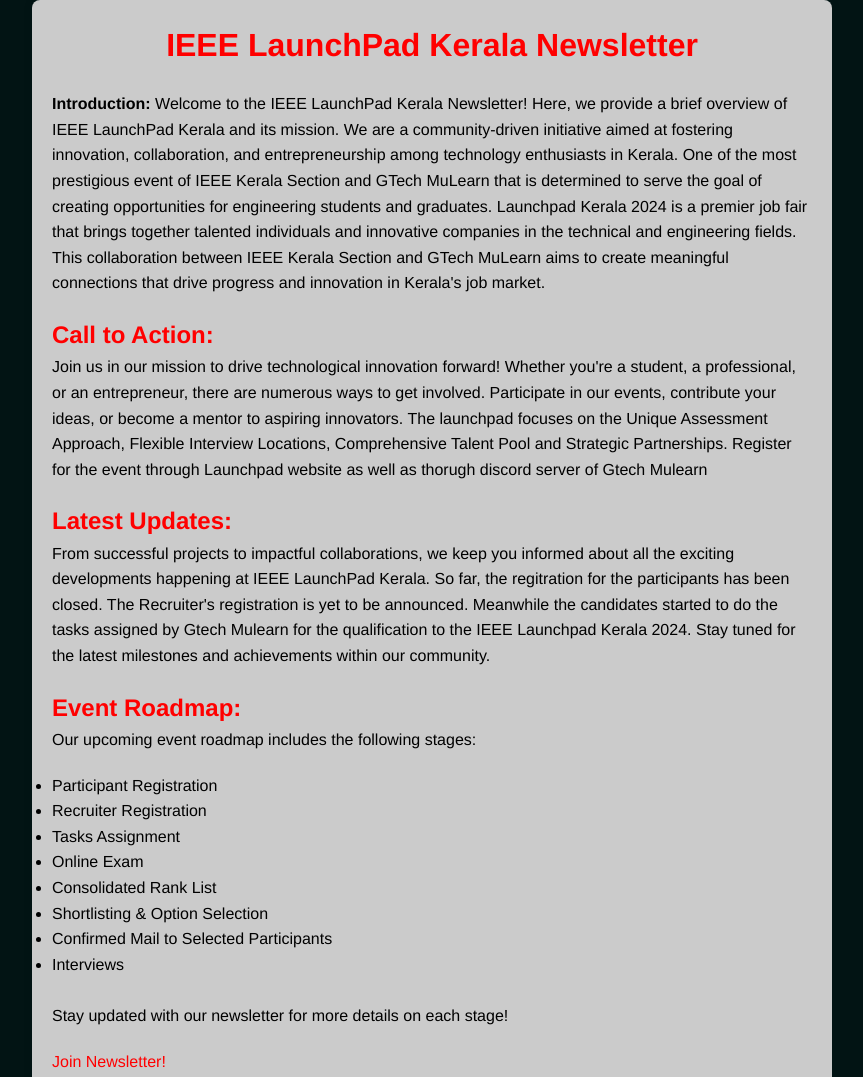
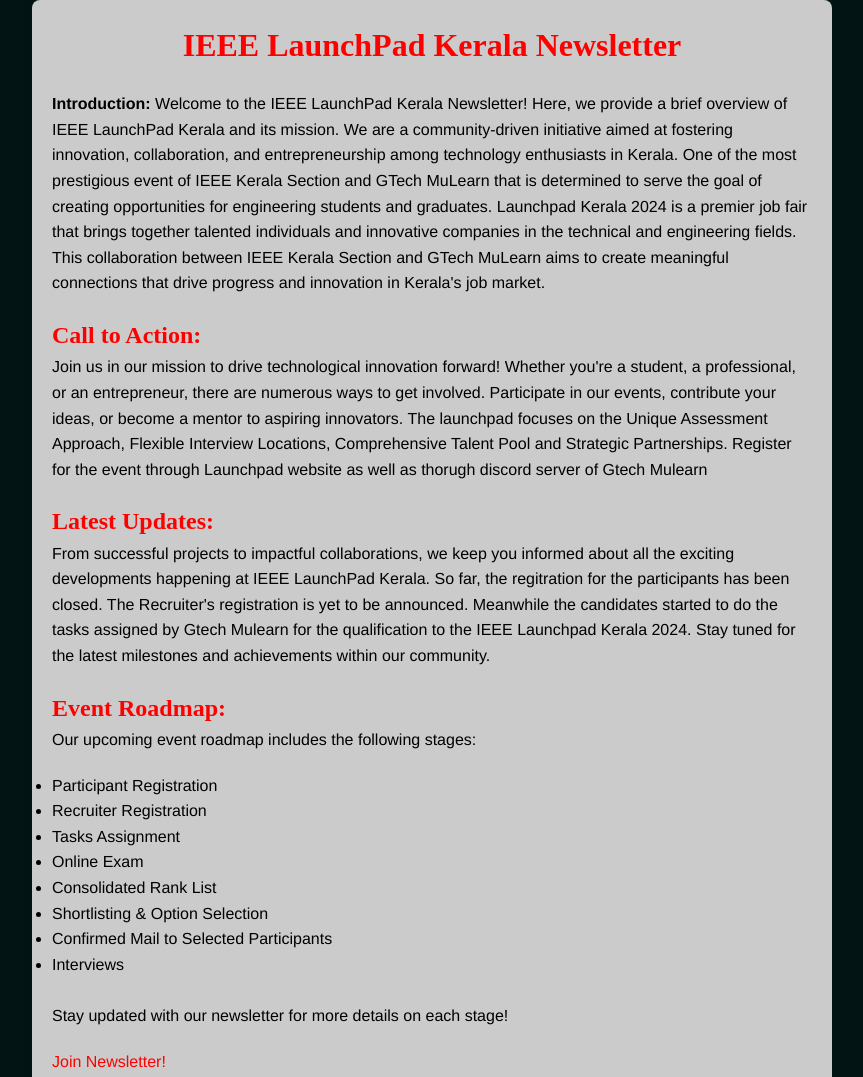
Before and after one commit to BinushaKBijukumar/Launchpad-Newsletter, a plain HTML site: page index.html in a window 1280 px wide. Shown: the top 1077 px of the page, without its empty margins (208-1071 px from the left). Drawn offline with Linux system fonts and the light colour scheme.

Commit message:
Update index.html

```diff
--- a/index.html
+++ b/index.html
@@ -28,11 +28,13 @@
             color: #ff0000;
             text-align: center;
             margin-bottom: 20px;
+            font-family: San Serif
         }
 
         h2 {
             color: #ff0000;
             margin-top: 20px;
+            font-family: San Serif
         }
         p {
             color: #000000;
```
